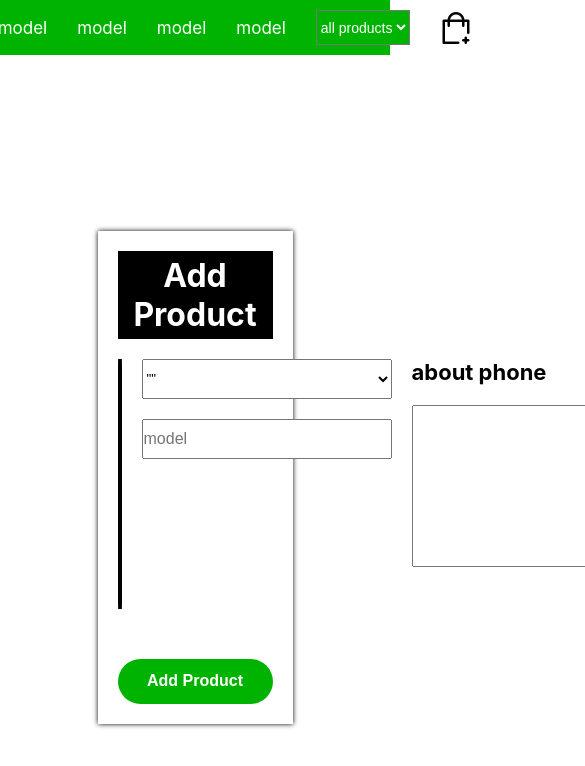
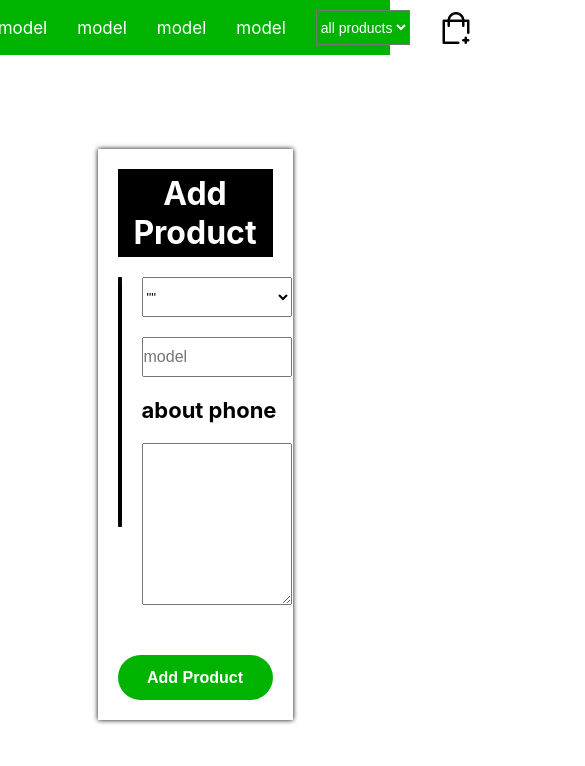
Before and after one commit to tiran-ch/shoping, a React (Create React App) app: page / in a window 390 px wide. Shown: the top 766 px of the page, 585 px wide, since content can reach past the window. Built offline with nearby package versions, Linux system fonts and the light colour scheme.

Commit message:
add responsivation wiht admin page

```diff
--- a/src/admin-page/admin.css
+++ b/src/admin-page/admin.css
@@ -1,6 +1,6 @@
 .admin{
     width: 100%;
-    height: 100vh;
+    height: 90vh;
     display: flex;
     justify-content: center;
     align-items: center;
@@ -20,18 +20,12 @@
     text-align: center;
 }
 
-
-
-
-
-
 .add-image{
     border-radius: 5%;
     width: 250px;
     height: 250px;
     position: relative;
     border: 2px solid;
-
 }
 
 .add-image input{
@@ -70,6 +64,13 @@
     gap: 20px;
 }
 
+@media only screen and (max-width: 1400px) {
+    .product-data{
+        display: flex;
+        flex-wrap: wrap;
+        gap: 20px;
+    }
+}
 
 .about-product label{
     font-size: 22px;
@@ -78,6 +79,8 @@
 
 .about-product textarea{
     font-size: 14px;
+    width: 100%;
+    height: 100%;
 }
 
 .product-data div{
@@ -98,6 +101,18 @@
     outline: none;
 }
 
+@media only screen and (max-width: 900px) {
+    .product-data div select{
+        width: 150px;
+        height: 40px;
+    }
+
+    .product-data div input{
+        width: 150px;
+        height: 40px;
+    }
+}
+
 .add-product{
     width: 100%;
     display: flex;
@@ -115,5 +130,4 @@
     border: none;
     cursor: pointer;
     font-weight: bold;
-
 }
--- a/src/basket/productBasket.css
+++ b/src/basket/productBasket.css
@@ -35,6 +35,13 @@
     display: flex;
     align-items: center;
     gap: 30px;
+}
+
+.productName-Image{
+    display: flex;
+    align-items: center;
+    flex-wrap: wrap;
+    gap: 20px;
 }
 
 .remove-basket-product{
--- a/src/basket/productBasket.js
+++ b/src/basket/productBasket.js
@@ -8,7 +8,6 @@ export default function ProductBasket() {
 
     useEffect(()=>{
         api.get("product").then(res=>{
-            console.log(res);
             api.get("getCart")
                 .then(cartData=>{
             const dates = cartData.data.map((id) => res.data.find((el) => el.id == id.cartId));
@@ -20,37 +19,34 @@ export default function ProductBasket() {
 
 
 
-    const decrement = (id, e)=>{
-        const decrementValue = {
-            id: id,
-            value: "decrement",
-        };
-        api.post("decrement", decrementValue)
-            .then(res=>{
-                console.log(res.data);
-            })
-    };
+    // const decrement = (id, e)=>{
+    //     const decrementValue = {
+    //         id: id,
+    //         value: "decrement",
+    //     };
+    //     api.post("decrement", decrementValue)
+    //         .then(res=>{
+    //             console.log(res.data);
+    //         })
+    // };
 
-    const increment = (id, e)=>{
-            const incrementValue = {
-                id: id,
-                value: "increment",
-            };
-            api.post("increment", incrementValue)
-            .then(res=>{
-                console.log(e.target.parentElement);
-                console.log(res.data);
-            })
-    };
-
+    // const increment = (id, e)=>{
+    //         const incrementValue = {
+    //             id: id,
+    //             value: "increment",
+    //         };
+    //         api.post("increment", incrementValue)
+    //         .then(res=>{
+    //             console.log(e.target.parentElement);
+    //             console.log(res.data);
+    //         })
+    // };
 
     const removeBasketProduct =(id, e)=>{
          e.target.parentElement.parentElement.remove();
          const removeProductId = {id: id};
          api.post("delete", removeProductId)
     };
-
-
 
     return(
         <div className="ProductBasket">
@@ -60,10 +56,12 @@ export default function ProductBasket() {
                         return(
                             <div key={res.id} className="basket-data">
                                 <div className="basket-image">
-                                    <img src={`http://localhost:3001/images/${res.images}`} alt=""/>
-                                    <div className="product-name">
-                                        <p>{res.brand}</p>
-                                        <p>{res.model}</p>
+                                    <div className="productName-Image">
+                                        <img src={`http://localhost:3001/images/${res.images}`} alt=""/>
+                                        <div className="product-name">
+                                            <p>{res.brand}</p>
+                                            <p>{res.model}</p>
+                                        </div>
                                     </div>
                                     <div className="product-text">
                                         <p>{res.about}</p>
@@ -71,9 +69,9 @@ export default function ProductBasket() {
                                 </div>
 
                                 <div className="product-quantity">
-                                    <button id="decrement" onClick={(e)=> decrement(res.id, e)}>-</button>
-                                    <button></button>
-                                    <button id="increment" onClick={(e)=> increment(res.id, e)}>+</button>
+                                    {/*<button id="decrement" onClick={(e)=> decrement(res.id, e)}>-</button>*/}
+                                    {/*<button></button>*/}
+                                    {/*<button id="increment" onClick={(e)=> increment(res.id, e)}>+</button>*/}
                                 </div>
 
                                 <div className="remove-basket-product" onClick={(e)=>removeBasketProduct(res.id, e)}>
@@ -83,7 +81,6 @@ export default function ProductBasket() {
                         )
                     })
             }
-
             <div className="buy-products">
                 <button>BUY</button>
             </div>
```
